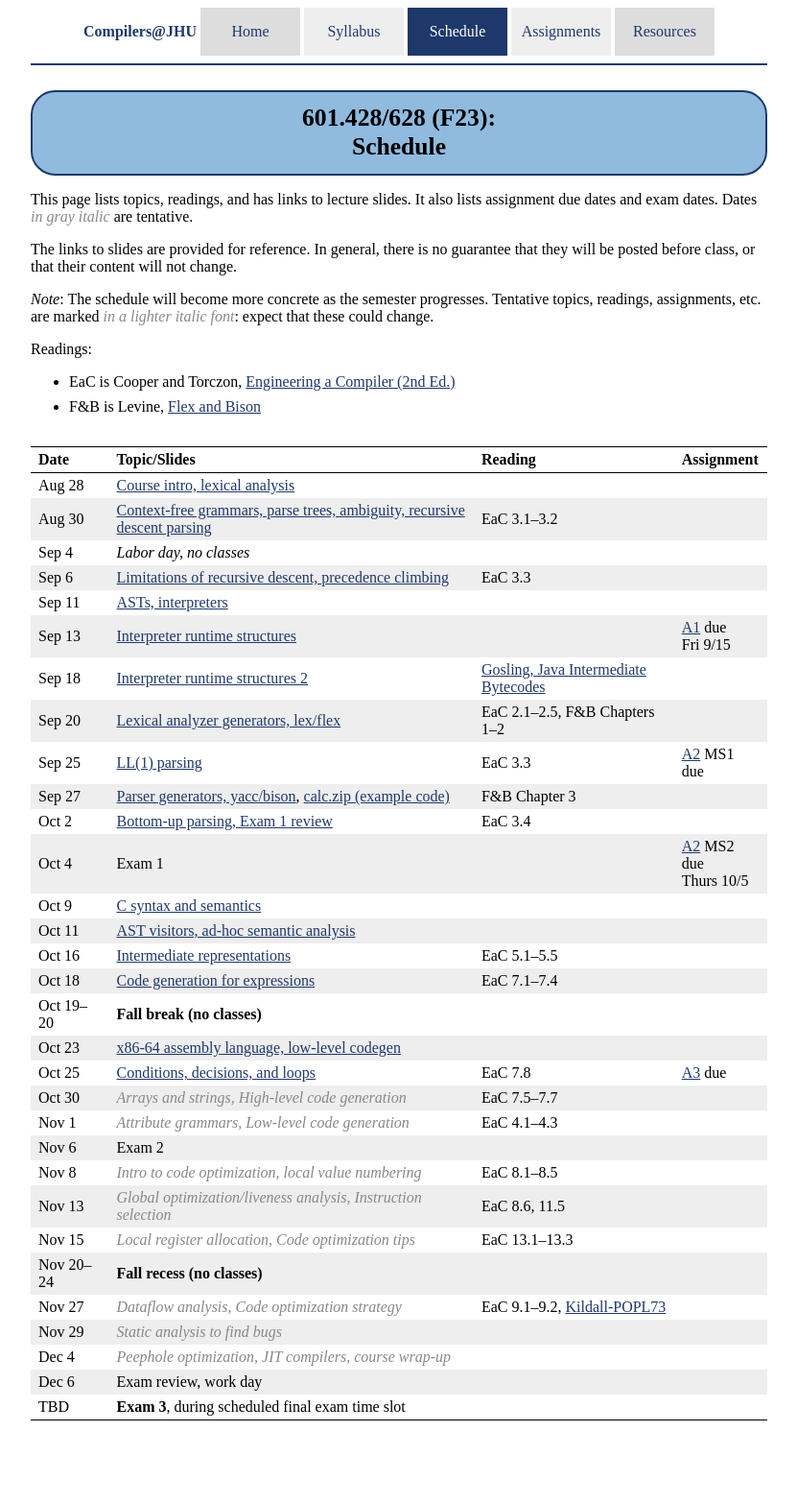
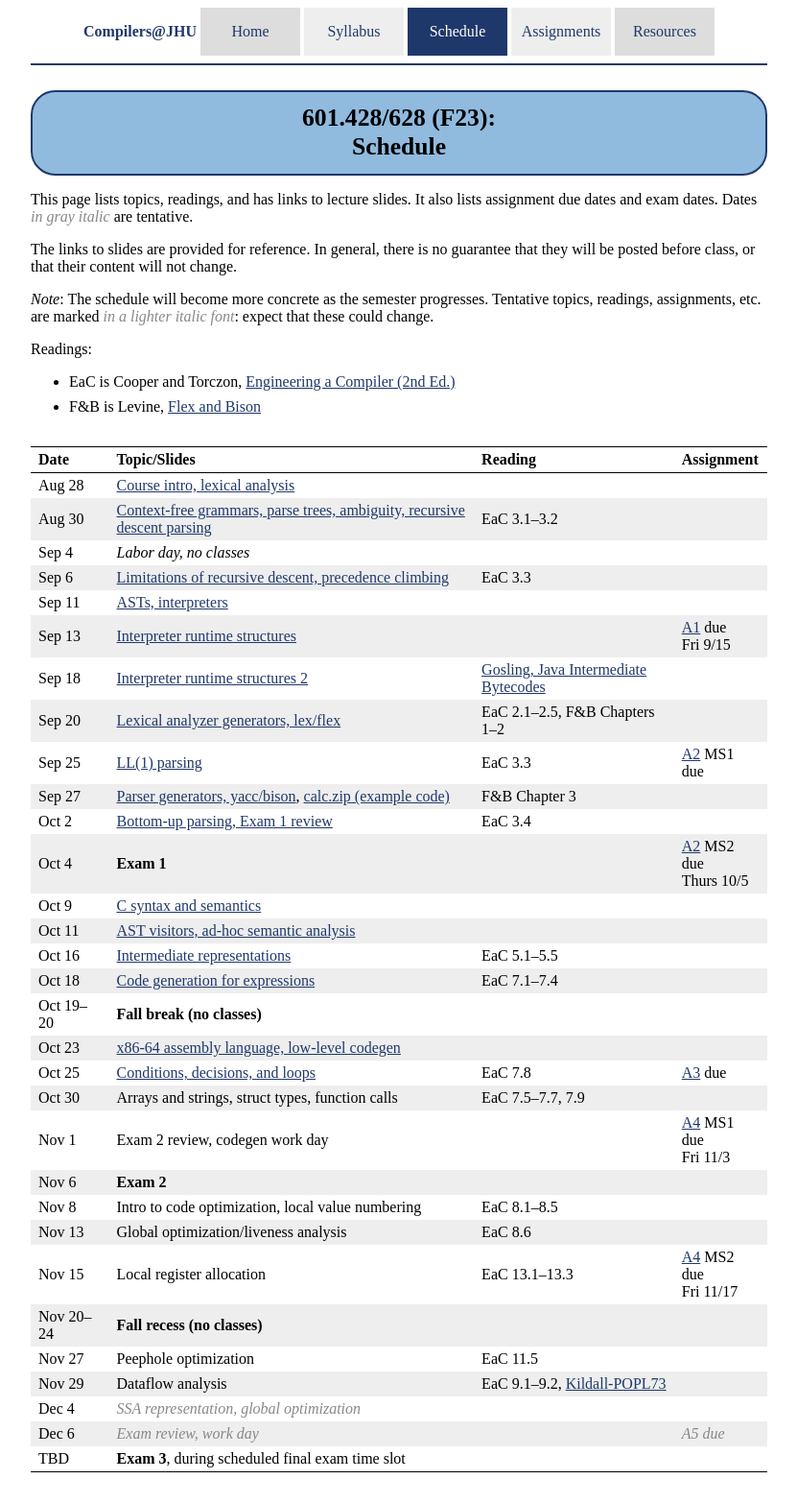
Before and after one commit to jhucompilers/fall2023, a Jekyll site: the page built from schedule.md, in a window 1280 px wide. Shown: the whole page at 96% size, without its empty margins (224-1055 px from the left). Built offline with Jekyll 4.4.1, drawn with Linux system fonts in a browser that asks for light colours; before the commit the page ends 1512 px from its top, so only the background shows below that.

Commit message:
plan for rest of semester?

```diff
--- a/schedule.md
+++ b/schedule.md
@@ -36,7 +36,7 @@ Sep 20 | [Lexical analyzer generators, lex/flex](lectures/lecture07-public.pdf)
 Sep 25 | [LL(1) parsing](lectures/lecture08-public.pdf) | EaC 3.3 | [A2](assign/assign02.html) MS1 due
 Sep 27 | [Parser generators, yacc/bison](lectures/lecture09-public.pdf), [calc.zip (example code)](lectures/calc.zip) | F&amp;B Chapter 3 |
 Oct 2 | [Bottom-up parsing, Exam 1 review](lectures/lecture10-public.pdf) | EaC 3.4 |
-Oct 4 | Exam 1 |  | [A2](assign/assign02.html) MS2 due<br>Thurs 10/5
+Oct 4 | **Exam 1** |  | [A2](assign/assign02.html) MS2 due<br>Thurs 10/5
 Oct 9 | [C syntax and semantics](lectures/lecture11-public.pdf) |  |
 Oct 11 | [AST visitors, ad-hoc semantic analysis](lectures/lecture12-public.pdf) |  |
 Oct 16 | [Intermediate representations](lectures/lecture13-public.pdf) | EaC 5.1–5.5 |
@@ -44,15 +44,15 @@ Oct 18 | [Code generation for expressions](lectures/lecture14-public.pdf) | EaC
 Oct 19–20 | **Fall break (no classes)** |  |
 Oct 23 | [x86-64 assembly language, low-level codegen](lectures/lecture15-public.pdf) |  |
 Oct 25 | [Conditions, decisions, and loops](lectures/lecture16-public.pdf) | EaC 7.8 | [A3](assign/assign03.html) due
-Oct 30 | <span class='tentative'>Arrays and strings, High-level code generation</span> | EaC 7.5–7.7 |
-Nov 1 | <span class='tentative'>Attribute grammars, Low-level code generation</span> | EaC 4.1–4.3 |
-Nov 6 | Exam 2 |  |
-Nov 8 | <span class='tentative'>Intro to code optimization, local value numbering</span> | EaC 8.1–8.5 |
-Nov 13 | <span class='tentative'>Global optimization/liveness analysis, Instruction selection</span> | EaC 8.6, 11.5 |
-Nov 15 | <span class='tentative'>Local register allocation, Code optimization tips</span> | EaC 13.1–13.3 |
+Oct 30 | Arrays and strings, struct types, function calls | EaC 7.5–7.7, 7.9 |
+Nov 1 | Exam 2 review, codegen work day |  | [A4](assign/assign04.html) MS1 due<br>Fri 11/3
+Nov 6 | **Exam 2** |  |
+Nov 8 | Intro to code optimization, local value numbering | EaC 8.1–8.5 |
+Nov 13 | Global optimization/liveness analysis | EaC 8.6 |
+Nov 15 | Local register allocation | EaC 13.1–13.3 | [A4](assign/assign04.html) MS2 due<br>Fri 11/17
 Nov 20–24 | **Fall recess (no classes)** |  |
-Nov 27 | <span class='tentative'>Dataflow analysis, Code optimization strategy</span> | EaC 9.1–9.2, <a href='lectures/kildall-popl73.pdf'>Kildall-POPL73</a> |
-Nov 29 | <span class='tentative'>Static analysis to find bugs</span> |  |
-Dec 4 | <span class='tentative'>Peephole optimization, JIT compilers, course wrap-up</span> |  |
-Dec 6 | Exam review, work day |  |
+Nov 27 | Peephole optimization | EaC 11.5 |
+Nov 29 | Dataflow analysis | EaC 9.1–9.2, <a href='lectures/kildall-popl73.pdf'>Kildall-POPL73</a> |
+Dec 4 | <span class='tentative'>SSA representation, global optimization</span> |  |
+Dec 6 | <span class='tentative'>Exam review, work day</span> |  | <span class='tentative'>A5 due</span>
 TBD | **Exam 3**, during scheduled final exam time slot |  |
```
Also changed, not shown: schedule.csv (+11 -11 lines), 1 other file.
